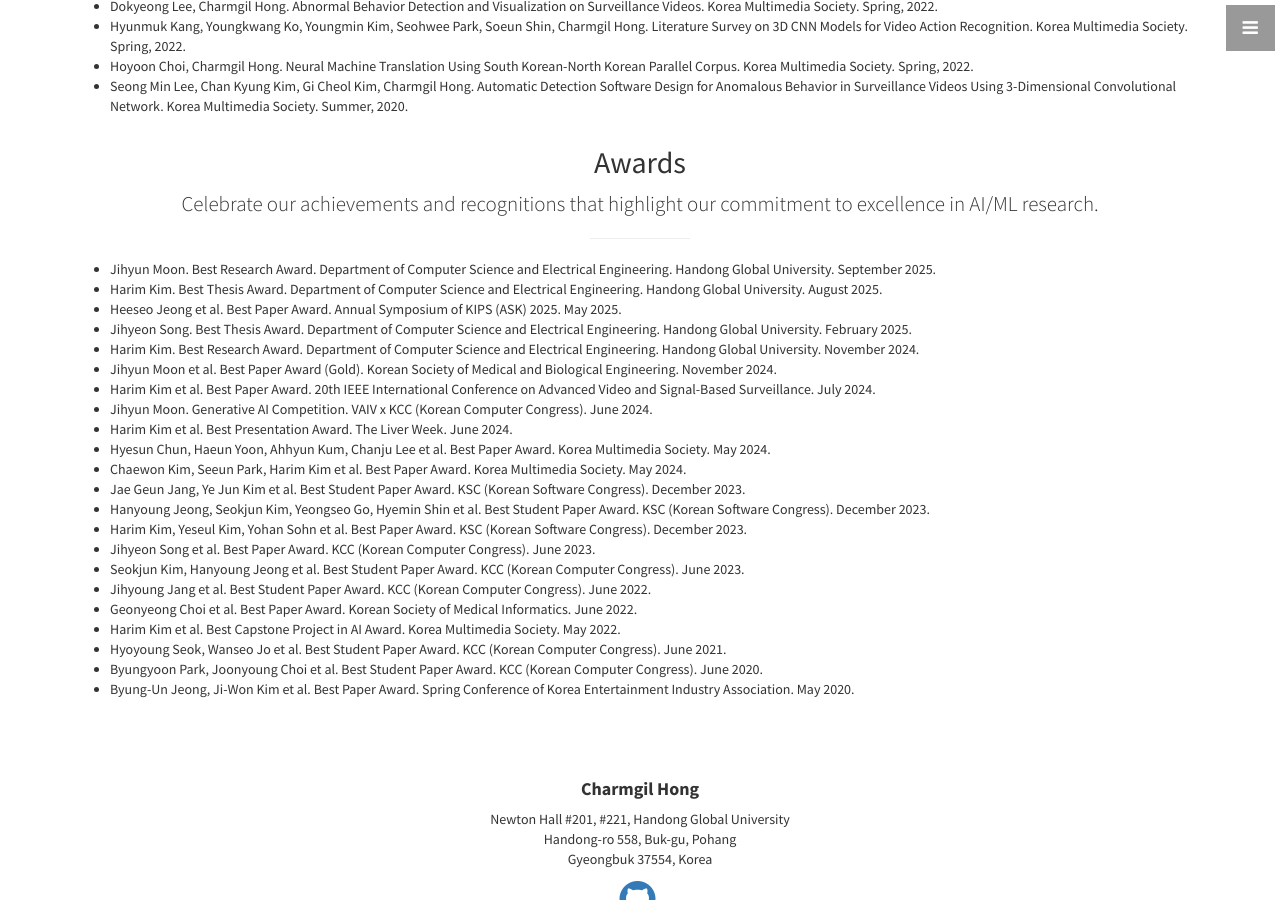
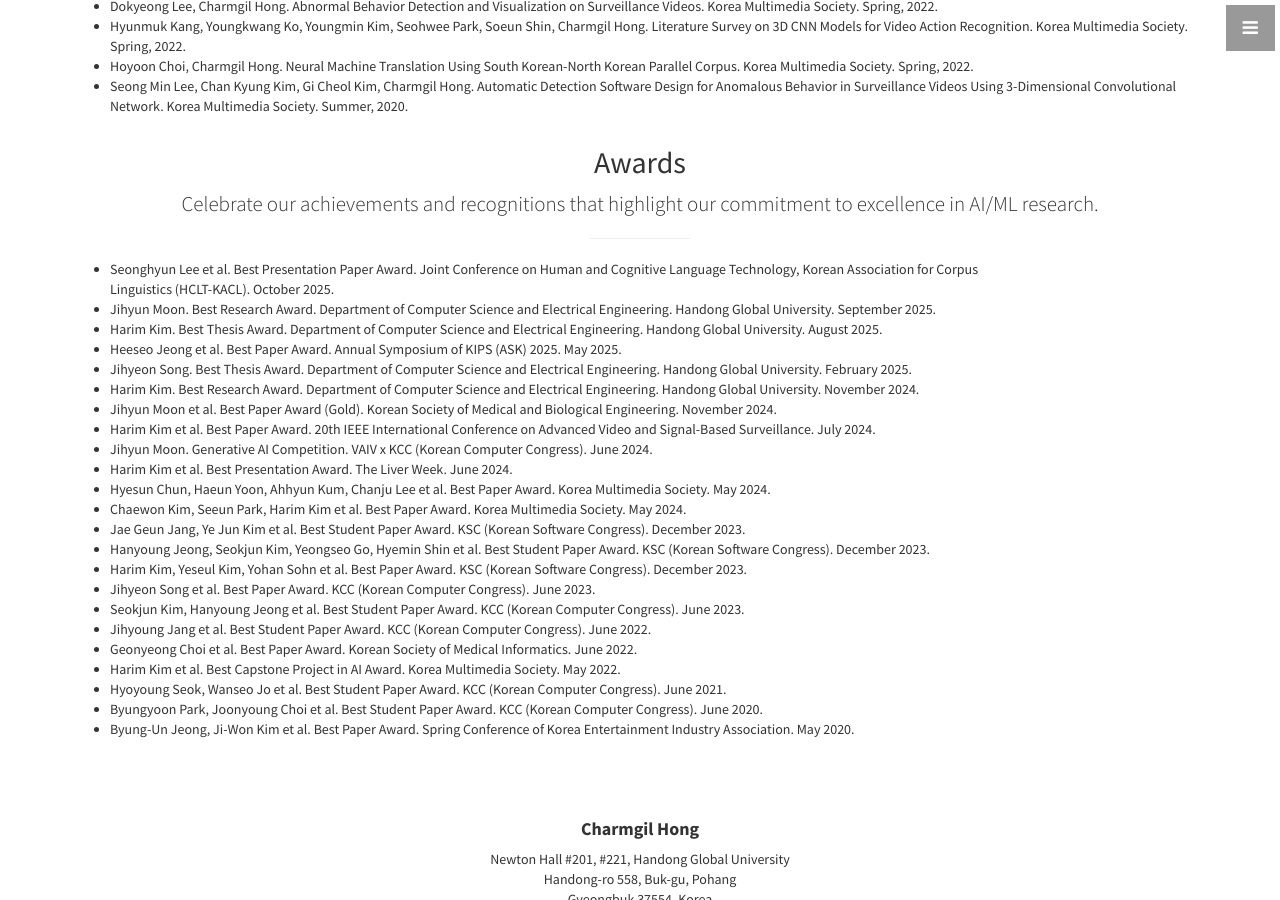
Before and after one commit to nth221/nth221.github.io, a Jekyll site: the page built from index.html, in a window 1280 px wide and 900 px high, scrolled down 6398 px. Built offline with Jekyll 4.4.1, drawn with Linux system fonts in a browser that asks for light colours.

Commit message:
modified:   _includes/portfolio.html

```diff
--- a/_includes/portfolio.html
+++ b/_includes/portfolio.html
@@ -124,6 +124,7 @@
         <div class="row">
           <div class="col-lg-10 text-justify">
             <ul class="publication-list">
+              <li>Seonghyun Lee et al. Best Presentation Paper Award. Joint Conference on Human and Cognitive Language Technology, Korean Association for Corpus Linguistics (HCLT-KACL). October 2025.</li>
               <li>Jihyun Moon. Best Research Award. Department of Computer Science and Electrical Engineering. Handong Global University. September 2025.</li>
               <li>Harim Kim. Best Thesis Award. Department of Computer Science and Electrical Engineering. Handong Global University. August 2025.</li>
               <li>Heeseo Jeong et al. Best Paper Award. Annual Symposium of KIPS (ASK) 2025. May 2025.</li>
```
